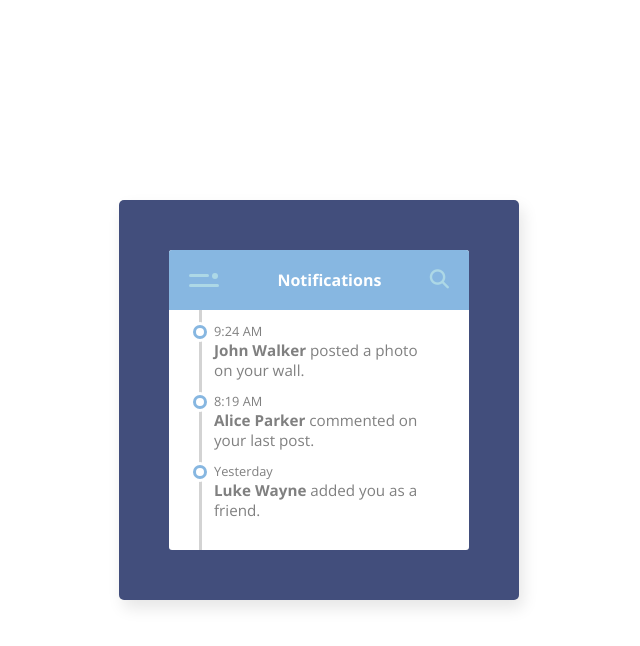
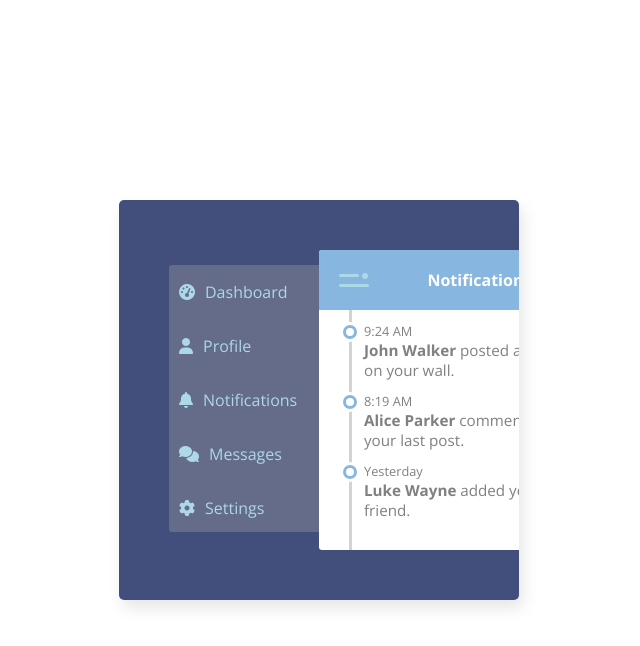
Before and after one commit to halee-t/100-Days-CSS-Challenge, a plain HTML site: page Day_7/index.html in a window 1280 px wide. Both pictures are taken after a click on the element 530 px from the left and 280 px from the top of the page. Shown: the whole page, without its empty margins (321-961 px from the left). Drawn offline with nearby package versions, Linux system fonts and the light colour scheme.

Commit message:
completed challenge

```diff
--- a/Day_7/actions.js
+++ b/Day_7/actions.js
@@ -1,9 +1,15 @@
 const search = document.querySelector('.search-icon');
+const menu = document.querySelector('.menu-icon');
 
 let searchBar = document.querySelector('.search-input');
-let menuBar = document.querySelector('.nav-bar')
+let navBar = document.querySelector('.nav-bar');
+let main = document.querySelector('.center');
 
 search.addEventListener('click', function(){
     searchBar.classList.toggle('active');
-    menuBar.classList.toggle('active-2');
 })
+
+menu.addEventListener('click', function() {
+    navBar.classList.toggle('activeNav');
+    main.classList.toggle('activeCenter');
+})
--- a/Day_7/index.html
+++ b/Day_7/index.html
@@ -42,14 +42,14 @@
                              as a friend.
                         </span>
                     </div>
-                  </main>
+                  </div>
             </div>
             <div class="nav-bar">
-                <div class="fa fa-dashboard tab"></div><p>Dashboard</p>
-                <div class="fa fa-user tab"></div><p>Profile</p>
-                <div class="fa fa-bell tab"></div><p>Notifications</p>
-                <div class="fa fa-comments tab"></div><p>Messages</p>
-                <div class="fa fa-gear tab"></div><p>Settings</p>
+                <div class="tab"><div class="icon fa fa-dashboard"></div><p>Dashboard</p></div>
+                <div class="tab"><div class="icon fa fa-user"></div><p>Profile</p></div>
+                <div class="tab"><div class="icon fa fa-bell"></div><p>Notifications</p></div>
+                <div class="tab"><div class="icon fa fa-comments"></div><p>Messages</p></div>
+                <div class="tab"><div class="icon fa fa-gear"></div><p>Settings</p></div>
             </div>
         </div>
         <script src="actions.js"></script>
--- a/Day_7/styles.css
+++ b/Day_7/styles.css
@@ -30,6 +30,8 @@
   height: 300px;
   background-color: #fff;
   border-radius: 3px;
+  z-index: 2;
+  transition: 0.8s;
 }
 
 /* VARIABLES */
@@ -50,6 +52,8 @@ header {
     align-items: center;
 }
 
+/* MENU ICON */
+
 .menu-icon {
     width: 40px;
     height: 20px;
@@ -59,10 +63,9 @@ header {
     justify-content: left;
     align-items: center;
     margin-left: 20px;
-    z-index: 5;
+    z-index: 3;
 }
 
-/* MENU ICON */
 .menu-icon:hover > .menu-child {
     background-color: #fff;
     transition: .3s;
@@ -94,9 +97,53 @@ header {
     margin-left: 3px;
 }
 
-.active-2 {
-    opacity: 1;
-    z-index: 6;
+/* NAV-BAR */
+.nav-bar {
+    background-color: #656c89;
+    width: 150px;
+    height: 267px;
+    position: absolute;
+    top: 65px;
+    left: 60px;
+    z-index: 1;
+    color: var(--light-blue);
+    transition: 0.8s;
+    border-radius: 3px 0 0 3px;
+}
+
+.tab {
+    display:flex;
+    flex-direction: row;
+    align-items:center
+}
+
+.tab:hover {
+    color: #fff;
+    cursor: pointer;
+    background-color:#36384199;
+}
+
+.icon {
+    margin-left: 10px;
+    margin-right: 10px;
+}
+
+.nav-bar > p {
+    margin-right: 10px;
+}
+
+.nav-bar >p:nth-of-type(2) {
+    margin-right: 40px;
+}
+
+.activeNav {
+    left: 50px;
+    transition: 0.8s;
+}
+
+.activeCenter {
+    left: 350px;
+    transition: 0.8s;
 }
 
 .title {
@@ -134,41 +181,8 @@ input {
     opacity: 1;
     left: 10px;
     transition: 0.3s;
+    z-index: 4;
 }
-
-/* NAV BAR POP OUT */
-.nav-bar {
-    visibility: hidde;
-    width: 150px;;
-    height: 250px;
-    background-color: #666c87;
-    position: absolute;
-    top: 25px;
-    left: 0px;
-    color: var(--light-blue);
-    display: flex;
-    flex-direction: row;
-    flex-wrap:wrap;
-    align-items: center;
-    opacity: 0;
-}
-
-.nav-bar > p {
-    margin-left: 10px;
-    margin-right: 10px;
-    margin-top: 5px;
-}
-
-.nav-bar > p:nth-of-type(2) {
-    margin-right: 40px;
-}
-
-.tab {
-    margin-top: -10px;
-    margin-left: 15px;
-}
-
-
 
 
 /* INFORMATION PANEL */
```
